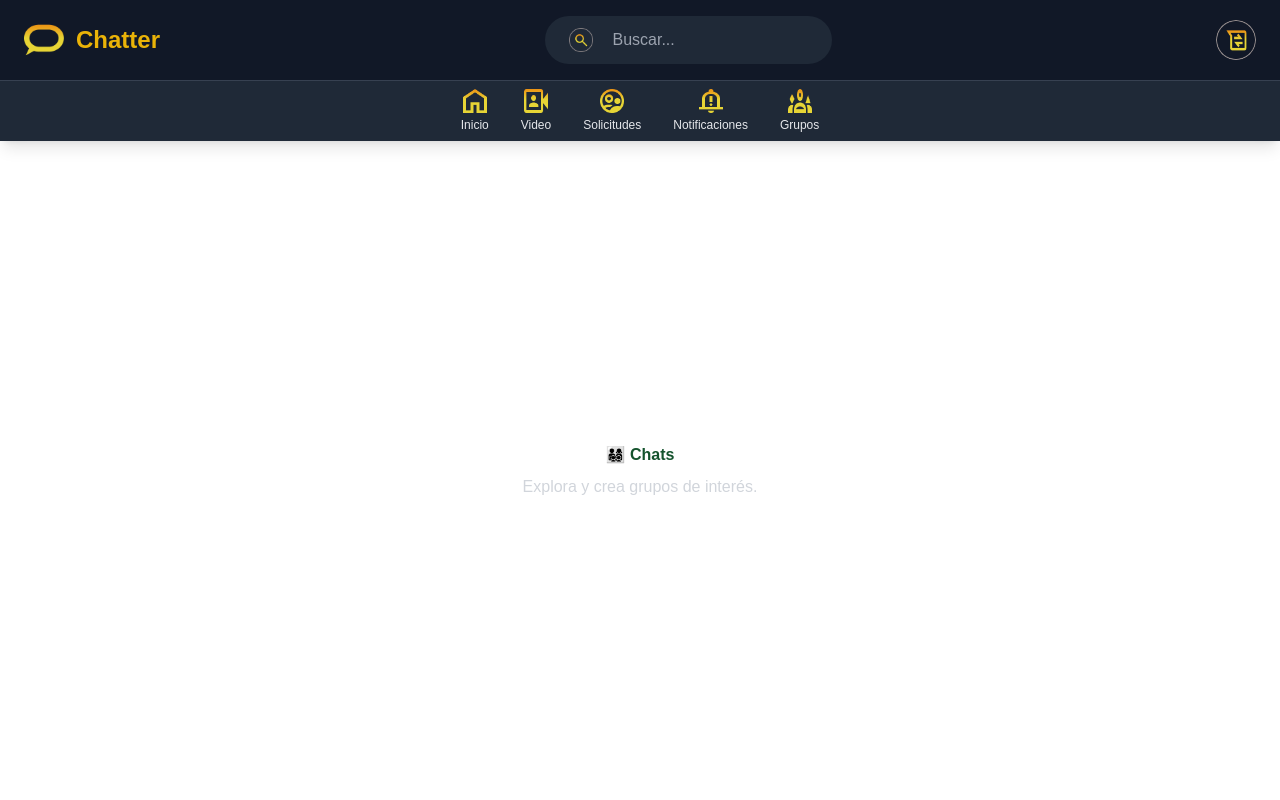
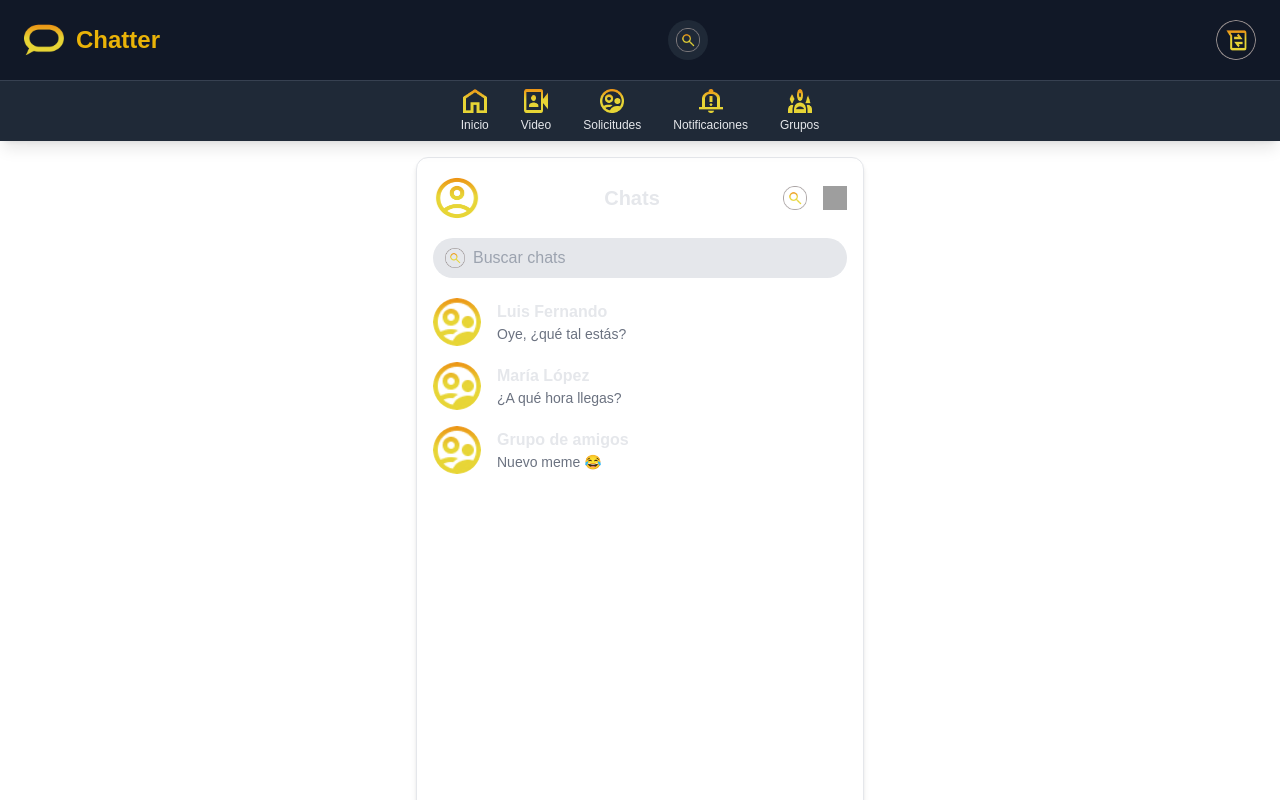
Before and after one commit to Daniel301206/Red-Social, a React (Vite) app in the folder src/frontend/: page /chats in a window 1280 px wide. Shown: the top 800 px of the page. Built offline with nearby package versions, Linux system fonts and the light colour scheme; grey boxes are pictures that could not be loaded; a web font is replaced by a local one.

Commit message:
feat:actualizando el sistema

```diff
--- a/src/frontend/package.json
+++ b/src/frontend/package.json
@@ -11,6 +11,8 @@
   },
   "dependencies": {
     "@tailwindcss/postcss": "^4.1.16",
+    "lucide-react": "^0.553.0",
+    "multer": "^2.0.2",
     "passport-google-oauth20": "^2.0.0",
     "react": "^19.1.1",
     "react-dom": "^19.1.1",
--- a/src/frontend/src/components/CreatePostForm.jsx
+++ b/src/frontend/src/components/CreatePostForm.jsx
@@ -7,9 +7,11 @@ import { createPost } from "../Services/postService";
 
 // 💡 Aceptamos 'currentUser' como una prop.
 const CreatePostForm = ({ onPostCreated, currentUser }) => {
+  const [title, setTitle] = useState("");
   const [content, setContent] = useState("");
   const [imageFile, setImageFile] = useState(null);
   const [isSubmitting, setIsSubmitting] = useState(false);
+
 
   // Usamos el nombre del usuario loggeado o un valor por defecto.
   const userName = currentUser?.name || "Usuario";
@@ -22,8 +24,8 @@ const CreatePostForm = ({ onPostCreated, currentUser }) => {
     setIsSubmitting(true);
 
     const formData = new FormData();
+    formData.append("title", title);
     formData.append("content", content);
-
     formData.append("authorId", currentUser?.id);
 
     if (imageFile) {
@@ -128,6 +130,14 @@ const CreatePostForm = ({ onPostCreated, currentUser }) => {
           </button>
         </div>
       )}
+
+      <div>
+        <input type="text" placeholder="Título de la publicación"
+          value={title} onChange={(e) => setTitle(e.target.value)}
+          required
+        />
+
+      </div>
     </div>
   );
 };
--- a/src/frontend/src/pages/Chats.jsx
+++ b/src/frontend/src/pages/Chats.jsx
@@ -1,11 +1,92 @@
 import Layout from "./Layout";
+import usuario from "../assets/usuario.png";
+import clave from "../assets/clave.png";
+import lupa from "../assets/lupa.png";
+
+import Solicitudes from "../assets/Solicitudes.png";
+import cajas from "../assets/Solicitudes.png";
+import texto from "../assets/Solicitudes.png";
 
 function Chats() {
   return (
     <Layout>
-      <div className="text-center text-green-900 py-10">
-        👨‍👩‍👧‍👦 <strong>Chats</strong>
-        <p className="text-gray-300 mt-2">Explora y crea grupos de interés.</p>
+      <div className="w-full max-w-md mx-auto bg-white h-screen border rounded-xl shadow-md">
+        {/* HEADER */}
+        <div className="flex items-center justify-between p-4">
+          {/* Foto del usuario */}
+          <img
+            src={usuario}
+            alt="Profile"
+            className="w-12 h-12 rounded-full object-cover"
+          />
+
+          {/* Título */}
+          <h1 className="text-xl font-bold flex-1 text-center">Chats</h1>
+
+          {/* Iconos configuración y buscar */}
+          <div className="flex items-center gap-4">
+            <img src={lupa} alt="Search" className="w-6 h-6" />
+            <img src={clave} alt="Settings" className="w-6 h-6" />
+          </div>
+        </div>
+
+        {/* CUADRO DE BÚSQUEDA */}
+        <div className="px-4 pb-2">
+          <div className="w-full bg-gray-200 rounded-full flex items-center px-3 py-2">
+            <img src={lupa} className="w-5 h-5 mr-2" alt="Search" />
+            <input
+              className="bg-transparent w-full outline-none"
+              placeholder="Buscar chats"
+            />
+          </div>
+        </div>
+
+        {/* LISTA DE CHATS */}
+        <div className="px-4 mt-3 space-y-4">
+          {/* CHAT 1 */}
+          <div className="flex items-center gap-4 cursor-pointer">
+            <img
+              src={Solicitudes}
+              className="w-12 h-12 rounded-full object-cover"
+              alt="Chat"
+            />
+
+            <div className="flex flex-col">
+              <span className="font-semibold">Luis Fernando</span>
+              <span className="text-gray-500 text-sm">
+                Oye, ¿qué tal estás?
+              </span>
+            </div>
+          </div>
+
+          {/* CHAT 2 */}
+          <div className="flex items-center gap-4 cursor-pointer">
+            <img
+              src={cajas}
+              className="w-12 h-12 rounded-full object-cover"
+              alt="Chat"
+            />
+
+            <div className="flex flex-col">
+              <span className="font-semibold">María López</span>
+              <span className="text-gray-500 text-sm">¿A qué hora llegas?</span>
+            </div>
+          </div>
+
+          {/* CHAT 3 */}
+          <div className="flex items-center gap-4 cursor-pointer">
+            <img
+              src={texto}
+              className="w-12 h-12 rounded-full object-cover"
+              alt="Chat"
+            />
+
+            <div className="flex flex-col">
+              <span className="font-semibold">Grupo de amigos</span>
+              <span className="text-gray-500 text-sm">Nuevo meme 😂</span>
+            </div>
+          </div>
+        </div>
       </div>
     </Layout>
   );
--- a/src/frontend/src/pages/Layout.jsx
+++ b/src/frontend/src/pages/Layout.jsx
@@ -12,7 +12,7 @@ const Layout = ({ children }) => {
   const navigate = useNavigate(); // 👈 para cambiar de ventana
 
   return (
-    <div className="min-h-screen bg-gray-0 text-gray-200 flex flex-col">
+    <div className="min-h-screen bg-gray-0 text-gray-200">
       <header className="w-full sticky top-0 bg-gray-900 text-gray-200 shadow-lg z-20">
         {/* FILA SUPERIOR: Logo, Título y Acciones */}
         <div className="flex justify-between items-center px-6 py-4">
@@ -26,25 +26,24 @@ const Layout = ({ children }) => {
             <h1 className="text-2xl font-bold text-yellow-500">Chatter</h1>
           </div>
 
-          {/* Buscador */}
-          <div className="md:flex items-center bg-gray-800 rounded-full px-3 py-1">
-            <button className="hidden md:flex  text-black px-3 py-2 rounded">
-            <img src={lupa} alt="Buscar" className="w-6 h-6 mr-2" />
+          {/* Botón de búsqueda (solo lupa) */}
+          <div className="flex justify-end p-1">
+            <button className="text-black bg-gray-800 p-2 rounded-full hover:bg-gray-700">
+              <img src={lupa} alt="Buscar" className="w-6 h-6" />
             </button>
-            <input
-              type="text"
-              placeholder="Buscar..."
-              className="bg-gray-800 text-gray-100 placeholder-gray-00
-              outline-none"
-            />
           </div>
 
           {/* Imagen/Avatar derecho */}
 
           <button
             onClick={() => navigate("/chats")}
-            className="flex flex-col items-center hover:text-yellow-500 transition">
-            <img src={chat} alt="Usuario"className="w-10 h-10 rounded-full object-cover"/>
+            className="flex flex-col items-end hover:text-yellow-500 transition"
+          >
+            <img
+              src={chat}
+              alt="Usuario"
+              className="w-10 h-10 justify-end rounded-full object-cover"
+            />
           </button>
         </div>
 
--- a/src/frontend/src/pages/Login.jsx
+++ b/src/frontend/src/pages/Login.jsx
@@ -39,7 +39,7 @@ function Login() {
 
 
   return (
-    <div className="flex items-center bg-gray justify-center min-h-screen">
+    <div className="flex items-center  justify-center min-h-screen">
       <div className="w-full max-w-md p-8 space-x-6 bg-white rounded-xl shadow-md">
         <div className="flex justify-center items-center w-auto h-auto  m-15 p-5 ">
             <img src={usuario} className="w-40 h-40"/>
--- a/src/frontend/src/pages/VentanaInicio.jsx
+++ b/src/frontend/src/pages/VentanaInicio.jsx
@@ -90,7 +90,7 @@ const VentanaInicio = () => {
                                     </div>
                                 </div>
                                 {/* 💥 BOTÓN DE ELIMINAR (Solo si el usuario actual es el autor) */}
-                                {currentUser.id === post.authorId && (
+                                {currentUser.id === post.id && (
                                     <button
                                         onClick={() => handleDeletePost(post.id)}
                                         className="text-gray-500 hover:text-red-500 transition p-1 rounded-full"
--- a/src/frontend/src/pages/Video.jsx
+++ b/src/frontend/src/pages/Video.jsx
@@ -1,14 +1,66 @@
 import Layout from "./Layout";
+import React, { useRef, useEffect } from "react";
 
-function Video() {
+
+const videos = [
+  { id: 1, src: "https://www.w3schools.com/html/mov_bbb.mp4", author: "Juan" },
+  { id: 2, src: "https://www.w3schools.com/html/movie.mp4", author: "Ana" },
+  {
+    id: 3,
+    src: "https://www.w3schools.com/html/mov_bbb.mp4",
+    author: "Carlos",
+  },
+];
+
+function Videos() {
+  const videoRefs = useRef([]);
+
+  // Auto play/pause según visibilidad en pantalla
+  useEffect(() => {
+    const observer = new IntersectionObserver(
+      (entries) => {
+        entries.forEach((entry) => {
+          const video = entry.target;
+          if (entry.isIntersecting) {
+            video.play();
+          } else {
+            video.pause();
+          }
+        });
+      },
+      { threshold: 0.5 } // 50% visible
+    );
+
+    videoRefs.current.forEach((video) => {
+      if (video) observer.observe(video);
+    });
+
+    return () => observer.disconnect();
+  }, []);
+
   return (
     <Layout>
-      <div className="text-center text-green-900 py-10">
-        🎬 <strong>Sección de Videos</strong>
-        <p className="text-gray-300 mt-2">Aquí podrás ver y subir videos.</p>
+      <div className="flex flex-col items-center gap-8 p-4 bg-gray-100 min-h-screen">
+        {videos.map((video, index) => (
+          <div
+            key={video.id}
+            className="w-full max-w-md bg-white rounded-xl shadow-md overflow-hidden"
+          >
+            <div className="p-3 border-b border-gray-200">
+              <h3 className="font-semibold">{video.author}</h3>
+            </div>
+            <video
+              ref={(el) => (videoRefs.current[index] = el)}
+              src={video.src}
+              className="w-full h-80 object-cover"
+              controls
+              loop
+              muted
+            />
+          </div>
+        ))}
       </div>
     </Layout>
   );
 }
-
-export default Video;
+export default Videos;
```
Also changed, not shown: src/frontend/src/pages/Solicitudes.jsx (+58 -3 lines), 1 other file (tests, documents, lock files or other folders).
